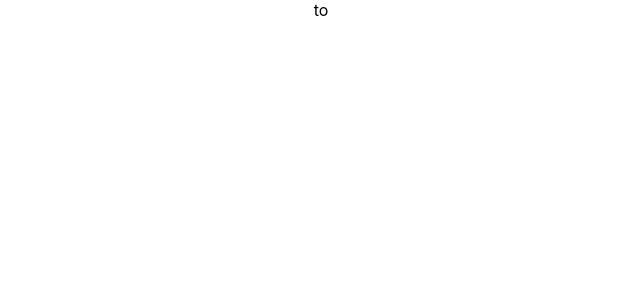
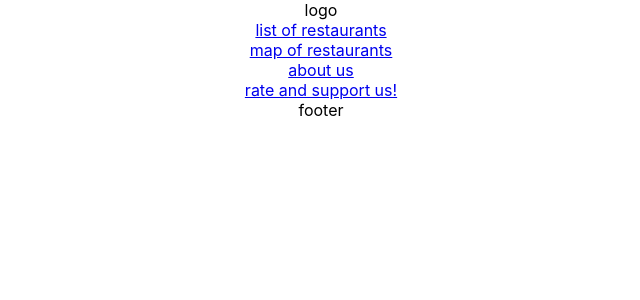
Before and after one commit to Obozov/Gastro_Vate-REACT_PET_PROJ-, a React (Create React App) app: page /rev_sup in a window 1280 px wide. Shown: the top 300 px of the page, without its empty margins (319-959 px from the left). Built offline with nearby package versions, Linux system fonts and the light colour scheme.

Commit message:
Creating header logic+imports files

```diff
--- a/package.json
+++ b/package.json
@@ -8,6 +8,7 @@
     "@testing-library/user-event": "^13.5.0",
     "react": "^18.2.0",
     "react-dom": "^18.2.0",
+    "react-router-dom": "^6.16.0",
     "react-scripts": "5.0.1",
     "web-vitals": "^2.1.4"
   },
--- a/src/App.js
+++ b/src/App.js
@@ -1,12 +1,33 @@
 import logo from './logo.svg';
 import './App.css';
+import Footer from './Components/Footer/footer';
+import Header from './Components/Header/Header';
+import Map from './Components/Main/map/map';
+import List from './Components/Main/list/list';
+import About from './Components/Main/about/about';
+import Rev_Sup from './Components/Main/rev/reviews';
+
+import { BrowserRouter, Routes, Route } from 'react-router-dom';
 
 function App() {
 	return (
-		<div className="App">
-			to
-		</div>
+		<BrowserRouter>
+			<div className="App">
+				<Header />
+
+				<div className='app-wrapper-content'>
+					<Routes>
+						<Route path='/map' element={<Map />} />
+						<Route path='/list' element={<List />} />
+						<Route path='/about' element={<About />} />
+						<Route path='/rev_sup' element={<Rev_Sup />} />
+					</Routes>
+				</div>
+				<Footer />
+			</div>
+		</BrowserRouter>
 	);
+
 }
 
 export default App;
--- a/src/Components/Footer/footer.jsx
+++ b/src/Components/Footer/footer.jsx
@@ -0,0 +1,10 @@
+
+
+const Footer=()=>{
+	return(
+		<footer>footer</footer>
+	)
+}
+
+
+export default Footer;
```
Also changed, not shown: 1 other file (tests, documents, lock files or other folders).
